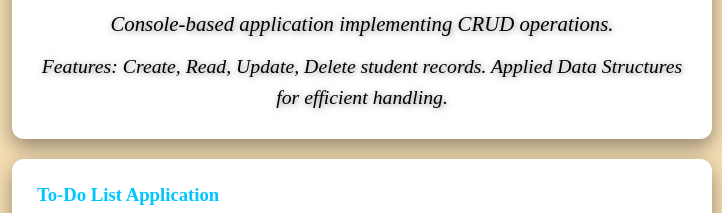
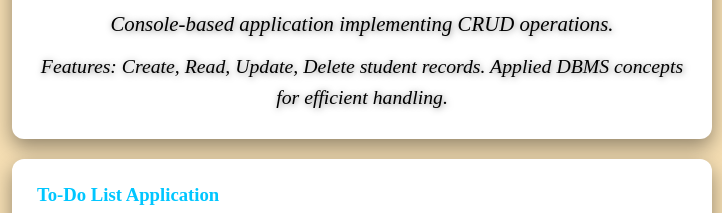
Before and after one commit to alampallyshanmitha-gif/CodSoft, a plain HTML site: page portfolio.html in a window 1280 px wide. Both pictures are taken after a click on the element "Student Management System (Java)". Shown: the part 1245-1458 px from the top of the page, 278-1000 px from the left. Drawn offline with Linux system fonts and the light colour scheme.

Commit message:
Update portfolio.html

```diff
--- a/portfolio.html
+++ b/portfolio.html
@@ -60,7 +60,7 @@
       <h3 onclick="toggleDetails(this)">Student Management System (Java)</h3>
       <p>Console-based application implementing CRUD operations.</p>
       <div class="details">
-        <p>Features: Create, Read, Update, Delete student records. Applied Data Structures for efficient handling.</p>
+        <p>Features: Create, Read, Update, Delete student records. Applied DBMS concepts for efficient handling.</p>
       </div>
     </div>
     <div class="project-card">
```
